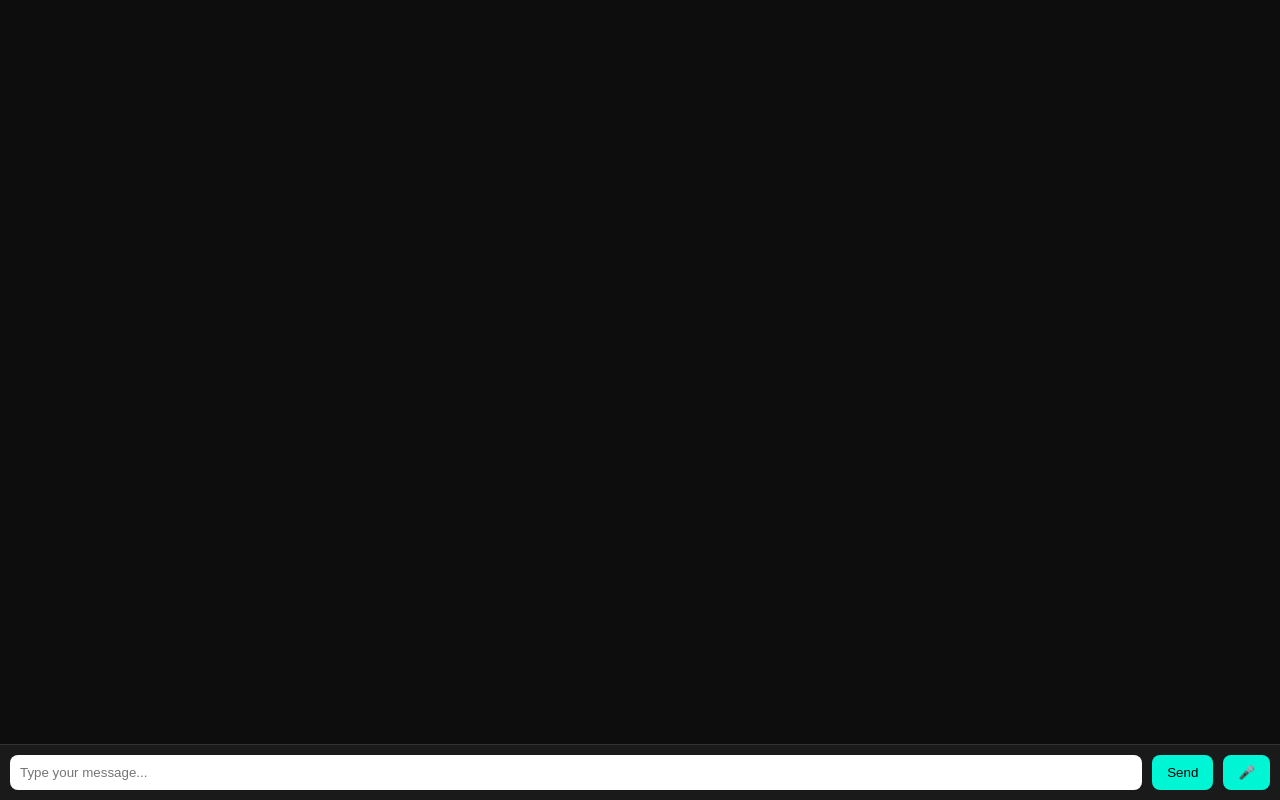
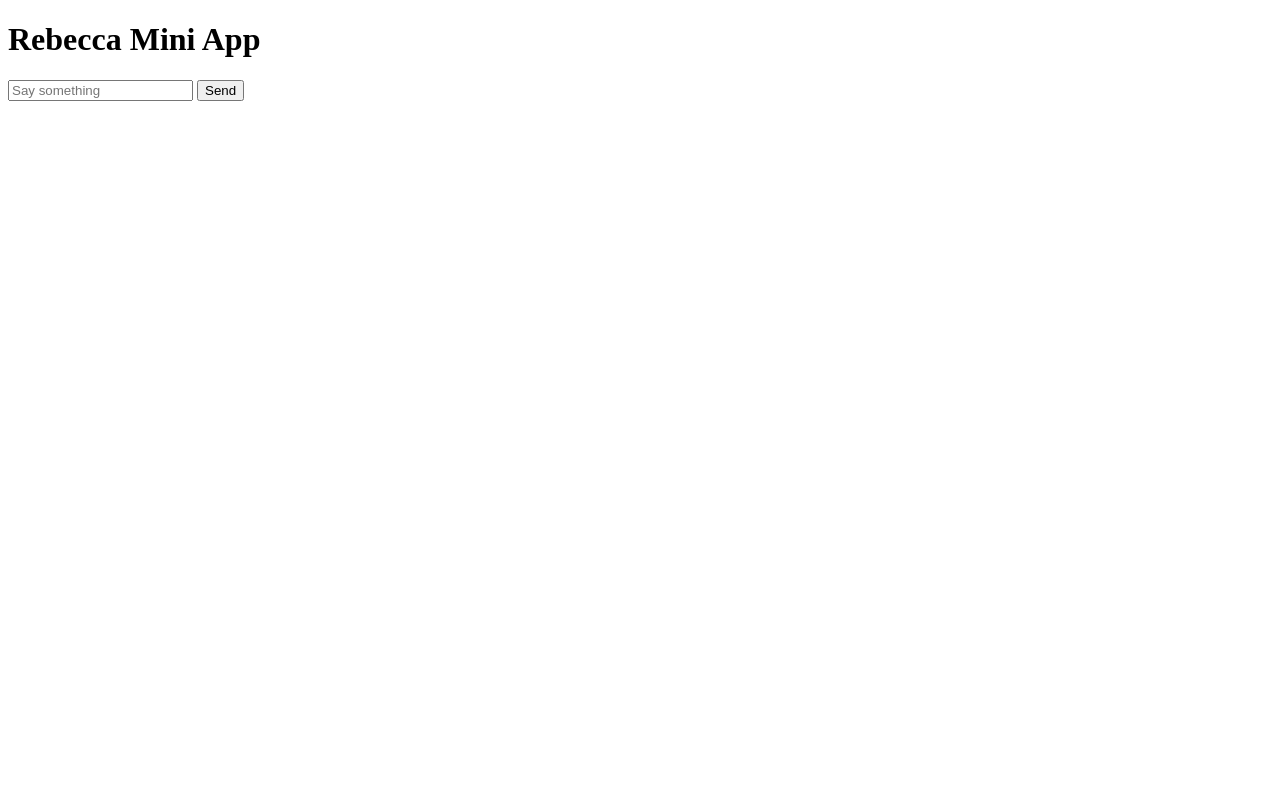
Before and after one commit to iansmith35/rebecca-autonomous, a website: page public/index.html in a window 1280 px wide. Drawn offline with Linux system fonts and the light colour scheme.

Commit message:
Refactor Rebecca Mini-App HTML structure

```diff
--- a/public/index.html
+++ b/public/index.html
@@ -1,127 +1,22 @@
 <!DOCTYPE html>
-<html lang="en">
-<head>
-  <meta charset="UTF-8" />
-  <title>Rebecca Mini-App</title>
-  <style>
-    body {
-      margin: 0;
-      font-family: "Arial", sans-serif;
-      background: #0d0d0d;
-      color: #fff;
-      display: flex;
-      flex-direction: column;
-      height: 100vh;
-    }
-    #chat {
-      flex: 1;
-      padding: 15px;
-      overflow-y: auto;
-      border-bottom: 1px solid #333;
-    }
-    .msg {
-      margin: 5px 0;
-      padding: 10px;
-      border-radius: 8px;
-      max-width: 70%;
-    }
-    .user {
-      background: #00f5d4;
-      color: #000;
-      align-self: flex-end;
-    }
-    .ai {
-      background: #6930c3;
-      color: #fff;
-      align-self: flex-start;
-    }
-    #input-area {
-      display: flex;
-      padding: 10px;
-      background: #1a1a1a;
-    }
-    #msg {
-      flex: 1;
-      padding: 10px;
-      border: none;
-      border-radius: 8px;
-    }
-    button {
-      margin-left: 10px;
-      padding: 10px 15px;
-      border: none;
-      border-radius: 8px;
-      background: #00f5d4;
-      cursor: pointer;
-    }
-    button:hover {
-      background: #06d6a0;
-    }
-  </style>
-</head>
+<html>
+  <head><title>Rebecca Test</title></head>
   <body>
-  <div id="chat"></div>
-  <div id="input-area">
-    <input id="msg" type="text" placeholder="Type your message..." />
-    <button onclick="sendMsg()">Send</button>
-    <button onclick="toggleVoice()">🎤</button>
-  </div>
+    <h1>Rebecca Mini App</h1>
+    <input id="msg" placeholder="Say something"/>
+    <button onclick="send()">Send</button>
+    <pre id="out"></pre>
 
     <script>
-    const chatDiv = document.getElementById("chat");
-    const input = document.getElementById("msg");
-    let recognition;
-    let synth = window.speechSynthesis;
-
-    function appendMsg(text, cls) {
-      const div = document.createElement("div");
-      div.className = "msg " + cls;
-      div.textContent = text;
-      chatDiv.appendChild(div);
-      chatDiv.scrollTop = chatDiv.scrollHeight;
-    }
-
-    async function sendMsg() {
-      const text = input.value.trim();
-      if (!text) return;
-      appendMsg(text, "user");
-      input.value = "";
-
-      const res = await fetch("/api/chat", {
+      async function send() {
+        const text = document.getElementById("msg").value;
+        const res = await fetch("/chat", {
           method: "POST",
           headers: { "Content-Type": "application/json" },
-        body: JSON.stringify({ message: text }),
+          body: JSON.stringify({ text })
         });
         const data = await res.json();
-      appendMsg(data.reply, "ai");
-      speak(data.reply);
-    }
-
-    // Voice recognition
-    function toggleVoice() {
-      if (!recognition) {
-        recognition = new (window.SpeechRecognition || window.webkitSpeechRecognition)();
-        recognition.lang = "en-GB";
-        recognition.continuous = true;
-        recognition.interimResults = false;
-        recognition.onresult = (e) => {
-          const last = e.results[e.results.length - 1][0].transcript;
-          input.value = last;
-          sendMsg();
-        };
-      }
-      if (recognition.running) {
-        recognition.stop();
-      } else {
-        recognition.start();
-      }
-    }
-
-    // Text to speech
-    function speak(text) {
-      const utter = new SpeechSynthesisUtterance(text);
-      utter.lang = "en-GB";
-      synth.speak(utter);
+        document.getElementById("out").innerText = data.reply || "Error";
       }
     </script>
   </body>
```
Lines whose indentation alone changed are shown as unchanged.
